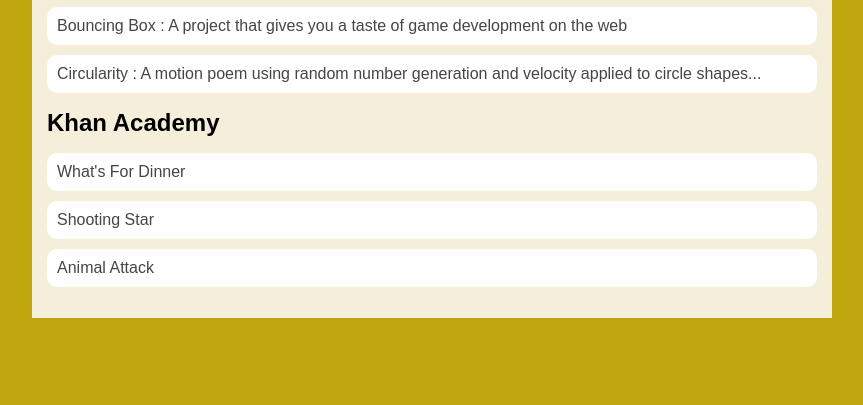
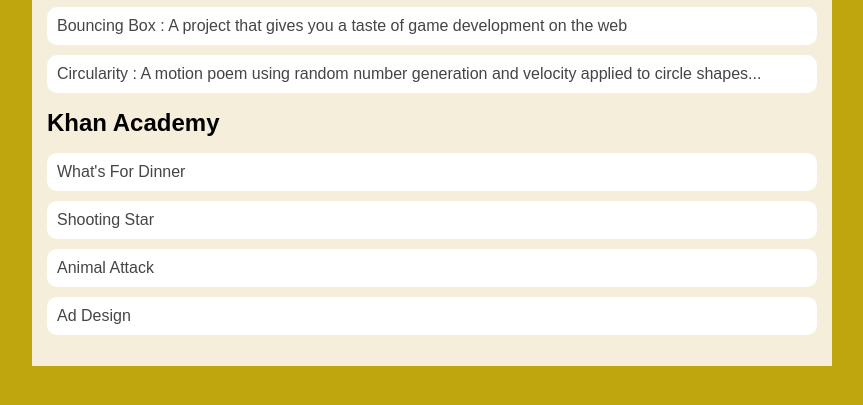
Before and after one commit to christinescheller/example2023.github.io, a plain HTML site: page portfolio.html in a window 1280 px wide. Shown: the part 197-602 px from the top of the page, without its empty margins (208-1071 px from the left). Drawn offline with Linux system fonts and the light colour scheme.

Commit message:
added ad design project

```diff
--- a/portfolio.html
+++ b/portfolio.html
@@ -30,6 +30,7 @@
                         <li><a href = "https://www.khanacademy.org/computer-programming/spin-off-of-project-whats-for-dinner/4673954919530496">What's For Dinner</a></li>
                         <li><a href = "https://www.khanacademy.org/computer-programming/spin-off-of-project-shooting-star/5929761459978240">Shooting Star</a></li>
                         <li><a href = "https://www.khanacademy.org/computer-programming/spin-off-of-project-animal-attack/6481334279913472">Animal Attack</a></li>
+                        <li><a href = "https://www.khanacademy.org/computer-programming/spin-off-of-project-animal-attack/6481334279913472">Ad Design</a></li>
                     </ul>
                 </div>
             </main>
```
